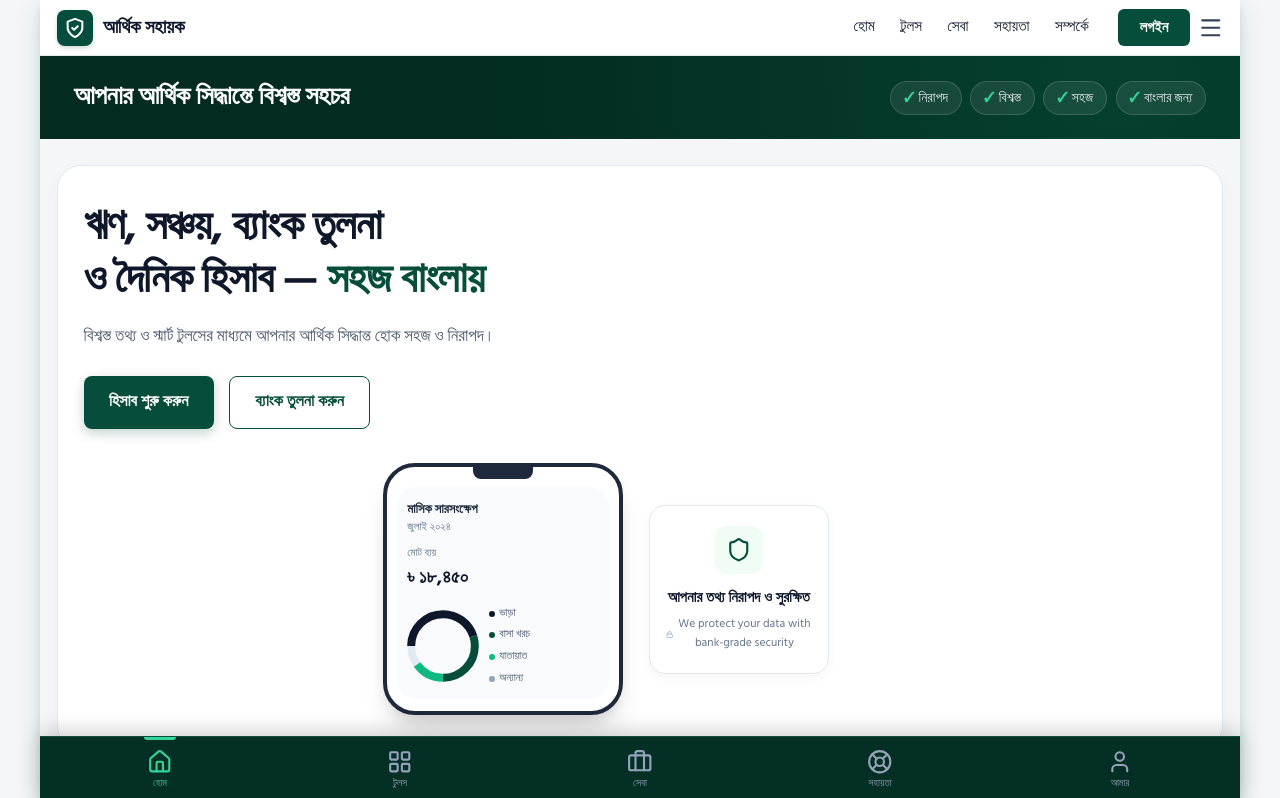
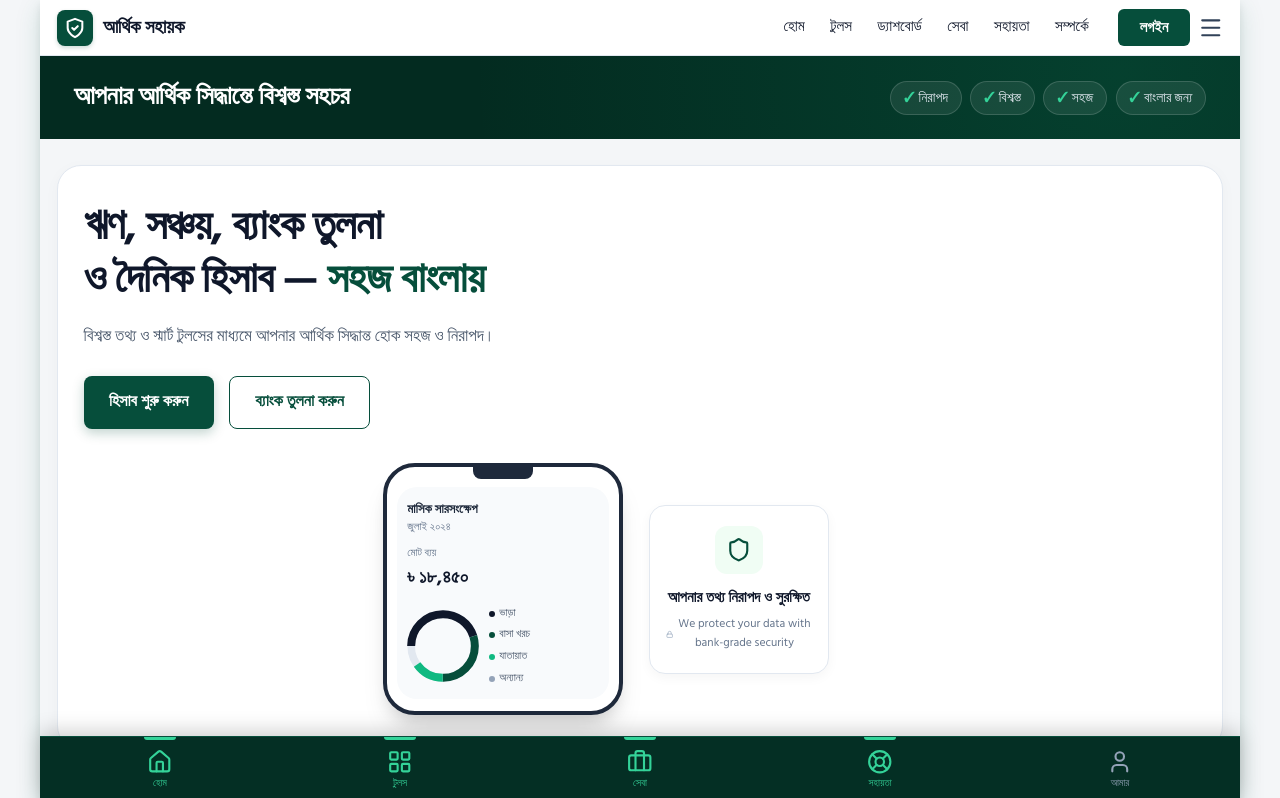
Before and after one commit to Dinerpordin/Fin-Companion, a Next.js app in the folder apps/web/: page / in a window 1280 px wide. Shown: the top 798 px of the page. Built offline with nearby package versions, Linux system fonts and the light colour scheme.

Commit message:
fix(nav): update header and bottom nav links to root-relative section paths for cross-page navigation

```diff
--- a/apps/web/app/components/AppHeader.tsx
+++ b/apps/web/app/components/AppHeader.tsx
@@ -42,9 +42,10 @@
       {/* Desktop Navigation Links */}
       <nav className="desktop-nav" aria-label="প্রধান নেভিগেশন" style={{ marginRight: "1rem" }}>
         <Link href="/" className="desktop-nav__link">হোম</Link>
-        <a href="#tools" className="desktop-nav__link">টুলস</a>
-        <a href="#services" className="desktop-nav__link">সেবা</a>
-        <a href="#support" className="desktop-nav__link">সহায়তা</a>
+        <Link href="/#tools" className="desktop-nav__link">টুলস</Link>
+        <Link href="/economic-dashboard" className="desktop-nav__link">ড্যাশবোর্ড</Link>
+        <Link href="/#services" className="desktop-nav__link">সেবা</Link>
+        <Link href="/#support" className="desktop-nav__link">সহায়তা</Link>
         <Link href="/privacy" className="desktop-nav__link">সম্পর্কে</Link>
       </nav>
 
@@ -90,9 +91,10 @@
           className="md:hidden fade-in"
         >
           <Link href="/" onClick={() => setMobileMenuOpen(false)} style={{ color: "#0f172a", textDecoration: "none", fontWeight: "600" }}>হোম</Link>
-          <a href="#tools" onClick={() => setMobileMenuOpen(false)} style={{ color: "#0f172a", textDecoration: "none", fontWeight: "600" }}>টুলস</a>
-          <a href="#services" onClick={() => setMobileMenuOpen(false)} style={{ color: "#0f172a", textDecoration: "none", fontWeight: "600" }}>সেবা</a>
-          <a href="#support" onClick={() => setMobileMenuOpen(false)} style={{ color: "#0f172a", textDecoration: "none", fontWeight: "600" }}>সহায়তা</a>
+          <Link href="/#tools" onClick={() => setMobileMenuOpen(false)} style={{ color: "#0f172a", textDecoration: "none", fontWeight: "600" }}>টুলস</Link>
+          <Link href="/economic-dashboard" onClick={() => setMobileMenuOpen(false)} style={{ color: "#0f172a", textDecoration: "none", fontWeight: "600" }}>ড্যাশবোর্ড</Link>
+          <Link href="/#services" onClick={() => setMobileMenuOpen(false)} style={{ color: "#0f172a", textDecoration: "none", fontWeight: "600" }}>সেবা</Link>
+          <Link href="/#support" onClick={() => setMobileMenuOpen(false)} style={{ color: "#0f172a", textDecoration: "none", fontWeight: "600" }}>সহায়তা</Link>
           <Link href="/privacy" onClick={() => setMobileMenuOpen(false)} style={{ color: "#0f172a", textDecoration: "none", fontWeight: "600" }}>সম্পর্কে</Link>
         </div>
       )}
--- a/apps/web/app/components/BottomNav.tsx
+++ b/apps/web/app/components/BottomNav.tsx
@@ -38,9 +38,9 @@
 
 const NAV_ITEMS: NavItem[] = [
   { href: "/",          icon: Home,       label: "হোম",      id: "nav-home"     },
-  { href: "#tools",     icon: LayoutGrid, label: "টুলস",     id: "nav-tools"    },
-  { href: "#services",  icon: Briefcase,  label: "সেবা",     id: "nav-services" },
-  { href: "#support",   icon: LifeBuoy,   label: "সহায়তা",   id: "nav-support"  },
+  { href: "/#tools",    icon: LayoutGrid, label: "টুলস",     id: "nav-tools"    },
+  { href: "/#services", icon: Briefcase,  label: "সেবা",     id: "nav-services" },
+  { href: "/#support",  icon: LifeBuoy,   label: "সহায়তা",   id: "nav-support"  },
   { href: "/account",   icon: User,       label: "আমার",     id: "nav-account"  },
 ];
 
@@ -134,7 +134,13 @@
       {/* Bottom nav bar */}
       <nav className="bottom-nav" aria-label="প্রধান নেভিগেশন">
         {NAV_ITEMS.map((item) => {
-          const isActive = !item.external && (item.href === "/" ? pathname === "/" : pathname === item.href || pathname.startsWith(item.href + "/"));
+          const isActive = !item.external && (
+            item.href === "/"
+              ? pathname === "/"
+              : item.href.startsWith("/#")
+                ? pathname === "/"
+                : pathname === item.href || pathname.startsWith(item.href + "/")
+          );
           const IconComponent = item.icon;
 
           if (item.external) {
```
